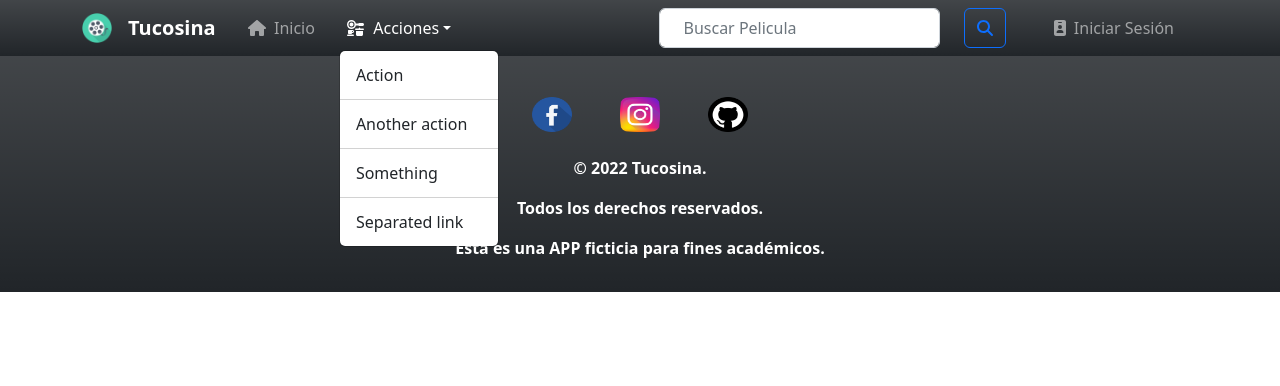
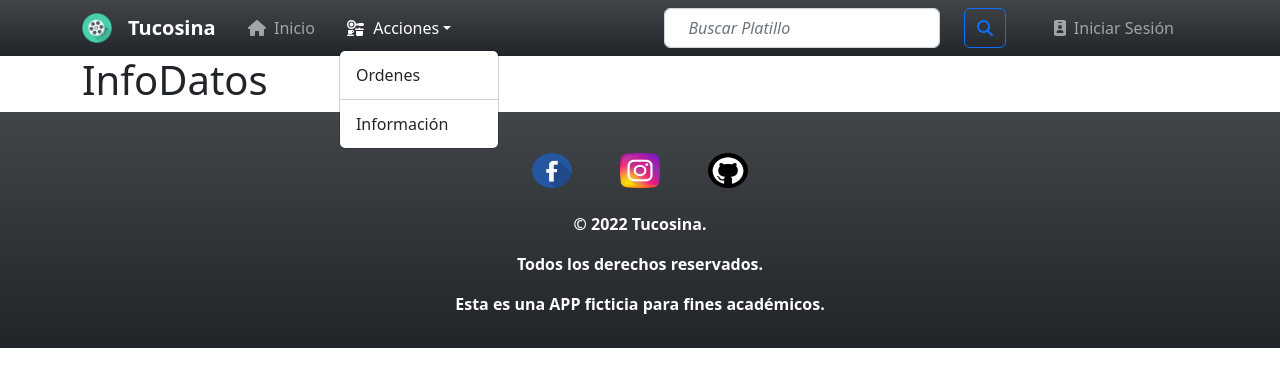
Before and after one commit to HugoRGO/app_proyecto_react, a React (Create React App) app: page /info in a window 1280 px wide. Both pictures are taken after a click on the button "Acciones". Shown: the top 386 px of the page. Built offline with nearby package versions, Linux system fonts and the light colour scheme.

Commit message:
Commit 4

```diff
--- a/src/Components/Form/Form.js
+++ b/src/Components/Form/Form.js
@@ -0,0 +1,7 @@
+const FormP = () => {
+    return <h1>
+            FormP
+        </h1>;
+};
+
+export default FormP;
--- a/src/Components/Header/Header.js
+++ b/src/Components/Header/Header.js
@@ -32,19 +32,11 @@ const Header = () =>  {
                         </span>
                     } id="collasible-nav-dropdown" className="mx-2">
                     <NavDropdown.Item to="/datos" as={Link}>
-                        Action
+                        Ordenes
                     </NavDropdown.Item>
                     <NavDropdown.Divider />
-                    <NavDropdown.Item href="#action/3.2">
-                        Another action
-                    </NavDropdown.Item>
-                    <NavDropdown.Divider />
-                    <NavDropdown.Item href="#action/3.3">
-                        Something
-                    </NavDropdown.Item>
-                    <NavDropdown.Divider />
-                    <NavDropdown.Item href="#action/3.4">
-                        Separated link
+                    <NavDropdown.Item to="/info" as={Link}>
+                        Información
                     </NavDropdown.Item>
                     </NavDropdown>
                 </Nav>
@@ -52,8 +44,8 @@ const Header = () =>  {
                     <Form className="d-flex">
                     <Form.Control
                         type="search"
-                        placeholder="Buscar Pelicula"
-                        className="me-4 px-4"
+                        placeholder="Buscar Platillo"
+                        className="me-4 px-4 fst-italic"
                         aria-label="Search"
                     />
                     <Button variant="outline-primary" className="me-4">
--- a/src/Components/List/List.js
+++ b/src/Components/List/List.js
@@ -0,0 +1,7 @@
+const List = ( { datos} ) => {
+    return datos.map((ordenes, key)=>{
+        return <li key={key}>{ordenes.name} - {ordenes.orden} - {ordenes.hora} </li>
+    })
+};
+
+export default List;
--- a/src/pages/DatosFirePage.js
+++ b/src/pages/DatosFirePage.js
@@ -1,11 +1,45 @@
 import { Container } from "react-bootstrap";
+import { useState, useEffect } from "react";
+import { getDocs, collection, onSnapshot } from "firebase/firestore";
+import { db } from "../firebase";
+import FormP from "../Components/Form/Form";
+import List from "../Components/List/List";
 
 const DatosFirePage = () =>  {
-    return <h1>
-        <Container>
-            DatosFirePage
-        </Container>
-        </h1>;
+
+    const [datos, setDatos] = useState ([]);
+
+    const REF_COLLECTION = collection (db, 'Ordenes');
+
+    const getAllDatos = async () => {
+        const snapshot = await getDocs (REF_COLLECTION);
+        snapshot.docs.forEach((orden) => console.log(orden.data()));
+    };
+
+    const listenOrdenes = () => {
+        onSnapshot(REF_COLLECTION, (snapshot)=>{
+            const lasOrdenes = [];
+            snapshot.docs.forEach((orden) => {
+                lasOrdenes.push(orden.data());
+            });
+            setDatos(lasOrdenes);
+        })
+    }
+
+    useEffect(()=>{
+        listenOrdenes();
+    }, [] );
+
+    listenOrdenes();
+
+    return (
+        <>
+            <Container>
+                <FormP />
+                <List datos={datos} />
+            </Container>
+        </>
+        );
 };
 
 export default DatosFirePage;
--- /dev/null
+++ b/src/pages/Info.js
@@ -0,0 +1,11 @@
+import { Container } from "react-bootstrap";
+
+const InfoDatos = () =>  {
+    return <h1>
+        <Container>
+            InfoDatos
+        </Container>
+        </h1>;
+};
+
+export default InfoDatos;
--- a/src/routes/index.js
+++ b/src/routes/index.js
@@ -1,12 +1,14 @@
 import { Routes, Route } from "react-router-dom";
 import DatosFirePage from "../pages/DatosFirePage";
 import HomePage from "../pages/HomePage";
+import InfoDatos from "../pages/Info";
 
 const RoutesComponent = () => {
     return (
         <Routes>
             <Route path="/" element={<HomePage />} />
             <Route path="/datos" element={<DatosFirePage />} />
+            <Route path="/info" element={<InfoDatos />} />
         </Routes>
     )
 };
```
Also changed, not shown: src/firebase/index.js (renamed from src/firebase/config.js).
